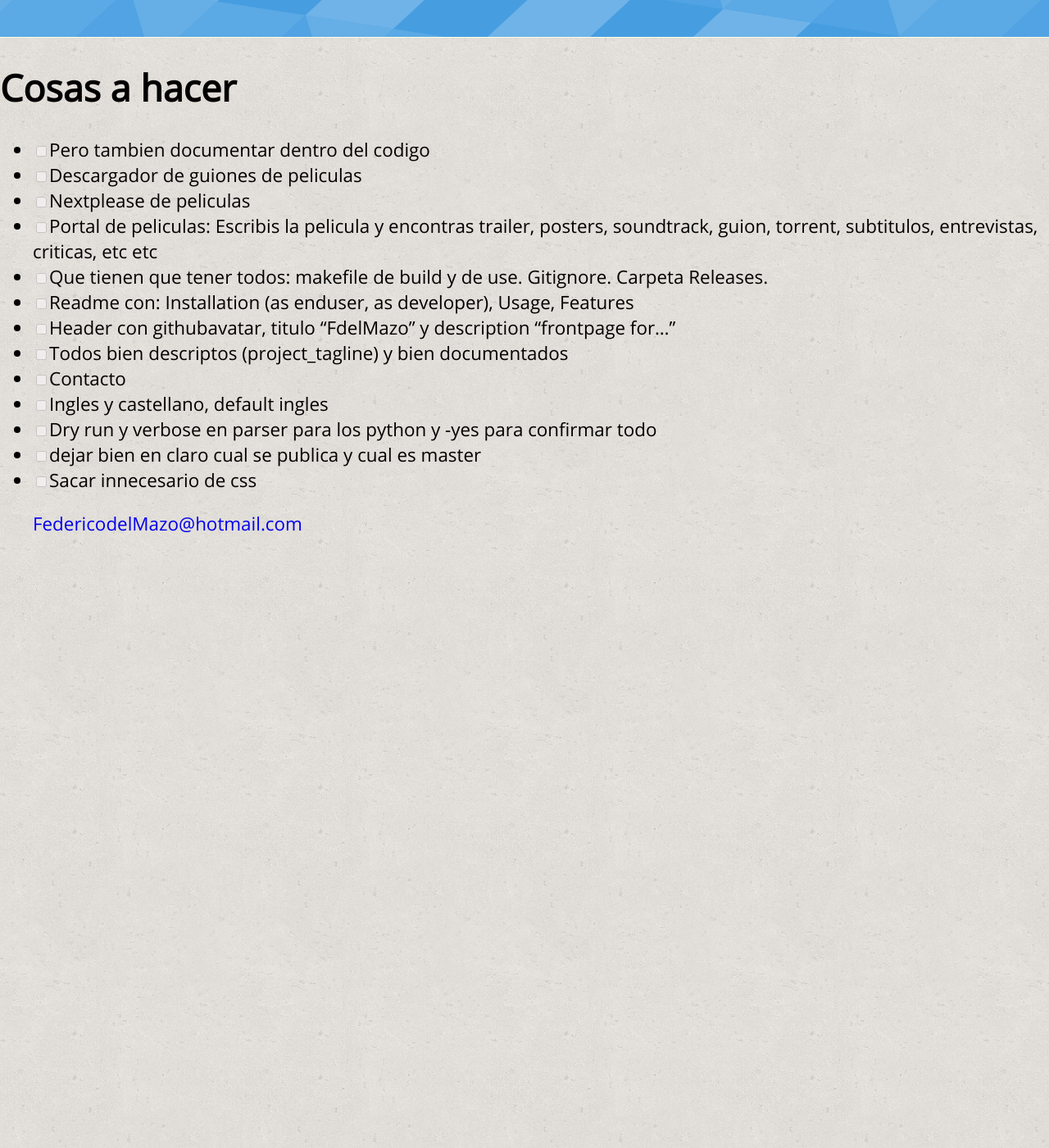
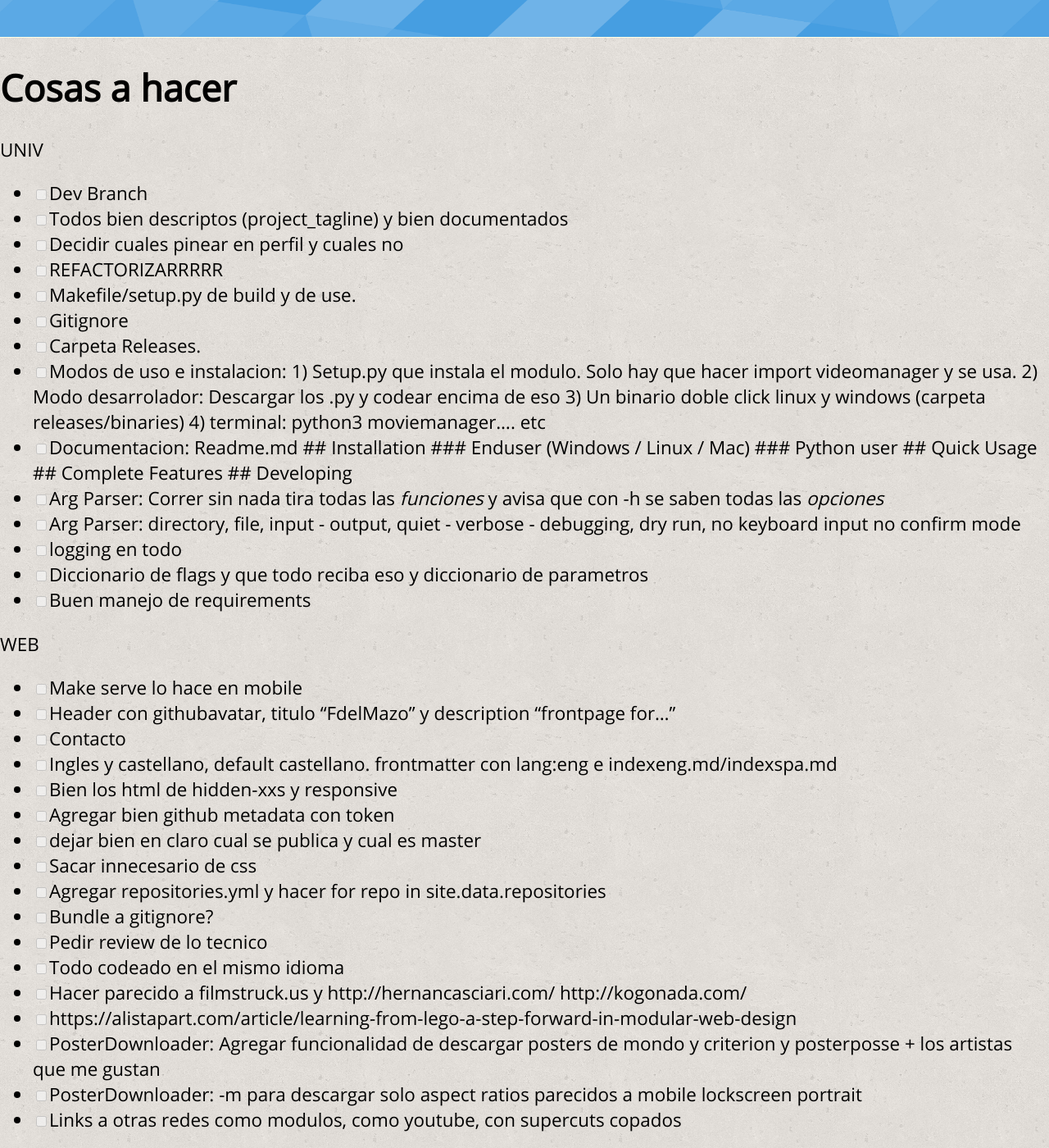
Before and after one commit to FdelMazo/FdelMazo.github.io, a Jekyll site: the page built from futuro.md, in a window 1280 px wide and 1400 px high, scrolled down 277 px. Shown: the whole window at 82% size. Built offline with Jekyll 4.4.1, drawn with Linux system fonts in a browser that asks for light colours; our own code applies the rules of GitHub Pages for plain Markdown files; some of the changed text lies outside the part shown.

Commit message:
Updated futuro mas que nada

```diff
--- a/futuro.md
+++ b/futuro.md
@@ -1,15 +1,49 @@
 # Cosas a hacer
 
-- [ ] Pero tambien documentar dentro del codigo
-- [ ] Descargador de guiones de peliculas
-- [ ] Nextplease de peliculas
-- [ ] Portal de peliculas: Escribis la pelicula y encontras trailer, posters, soundtrack, guion, torrent, subtitulos, entrevistas, criticas, etc etc
-- [ ] Que tienen que tener todos: makefile de build y de use. Gitignore. Carpeta Releases.
-- [ ] Readme con: Installation (as enduser, as developer), Usage, Features
+UNIV
+- [ ] Dev Branch
+- [ ] Todos bien descriptos (project_tagline) y bien documentados
+- [ ] Decidir cuales pinear en perfil y cuales no
+- [ ] REFACTORIZARRRRR
+- [ ] Makefile/setup.py de build y de use.
+- [ ] Gitignore
+- [ ] Carpeta Releases.
+- [ ] Modos de uso e instalacion:
+	1) Setup.py que instala el modulo. Solo hay que hacer import videomanager y se usa.
+	2) Modo desarrolador: Descargar los .py y codear encima de eso
+	3) Un binario doble click linux y windows (carpeta releases/binaries)
+	4) terminal: python3 moviemanager.... etc
+- [ ] Documentacion: Readme.md
+	## Installation
+	### Enduser (Windows / Linux / Mac)
+	### Python user
+	## Quick Usage
+	## Complete Features
+	## Developing
+- [ ] Arg Parser: Correr sin nada tira todas las _funciones_ y avisa que con -h se saben todas las _opciones_
+- [ ] Arg Parser: directory, file, input - output, quiet - verbose - debugging, dry run, no keyboard input  no confirm mode
+- [ ] logging en todo
+- [ ] Diccionario de flags y que todo reciba eso y diccionario de parametros
+- [ ] Buen manejo de requirements
+
+WEB
+- [ ] Make serve lo hace en mobile
 - [ ] Header con githubavatar, titulo "FdelMazo" y description "frontpage for…"
-- [ ] Todos bien descriptos (project_tagline) y bien documentados
 - [ ] Contacto
-- [ ] Ingles y castellano, default ingles
-- [ ] Dry run y verbose en parser para los python y -yes para confirmar todo
+- [ ] Ingles y castellano, default castellano. frontmatter con lang:eng e indexeng.md/indexspa.md
+- [ ] Bien los html de hidden-xxs y responsive
+- [ ] Agregar bien github metadata con token
 - [ ] dejar bien en claro cual se publica y cual es master
 - [ ] Sacar innecesario de css
+- [ ] Agregar repositories.yml y hacer for repo in site.data.repositories
+- [ ] Bundle a gitignore?
+- [ ] Pedir review de lo tecnico
+- [ ] Todo codeado en el mismo idioma
+- [ ] Hacer parecido a filmstruck.us y http://hernancasciari.com/ http://kogonada.com/
+- [ ] https://alistapart.com/article/learning-from-lego-a-step-forward-in-modular-web-design
+- [ ] PosterDownloader: Agregar funcionalidad de descargar posters de mondo y criterion y posterposse + los artistas que me gustan
+- [ ] PosterDownloader: -m para descargar solo aspect ratios parecidos a mobile lockscreen portrait
+- [ ] Links a otras redes como modulos, como youtube, con supercuts copados
+
+COSAS NUEVAS
+- [ ] Automatizar poner pendrive y pedir pelicula y se pasa con subs en español. Si no entra pregunta que borrar
```
Also changed, not shown: _posts/2017-09-02-comicbook.md (+1 -1 lines), _posts/2017-09-03-movieposters.md (+1 -1 lines), _posts/2017-09-25-mafaldia.md (+1 -1 lines), index.md (+1 -1 lines), README.md, 1 other file.
